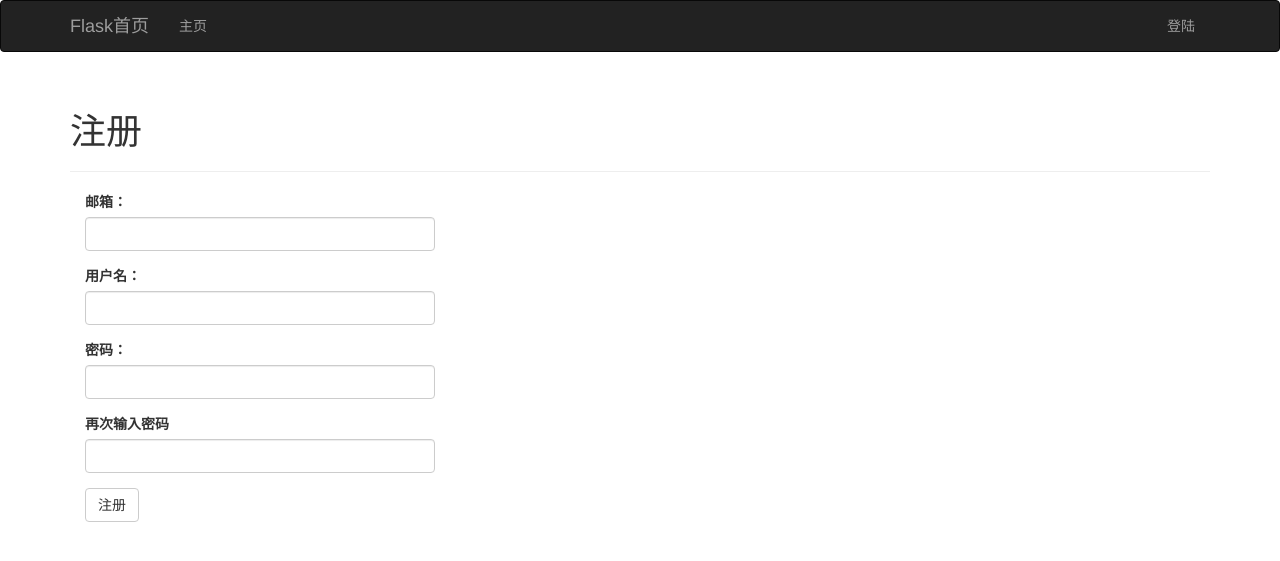
After one commit to fyue/flaskForum, a Flask app: page /auth/register in a window 1280 px wide. The commit adds this page. Shown: the top 561 px of the page. Run offline with Flask 2, Linux system fonts and the light colour scheme; some libraries are stand-ins or nearby versions.

Commit message:
register

```diff
--- a/app/auth/forms.py
+++ b/app/auth/forms.py
@@ -1,9 +1,25 @@
 from flask_wtf import FlaskForm
-from wtforms import StringField, PasswordField, BooleanField, SubmitField
-from wtforms.validators import Required, Length, Email
+from wtforms import StringField, PasswordField, BooleanField, SubmitField, \
+                    ValidationError
+from wtforms.validators import Required, Length, Email, Regexp, EqualTo
+from ..models import User
 
 class LoginForm(FlaskForm):
-    email = StringField("邮箱", validators = [Required(), Length(1, 64), Email()])
-    password = PasswordField("密码", validators = [Required()])
+    email = StringField("邮箱:", validators = [Required(), Length(1, 64), Email()])
+    password = PasswordField("密码:", validators = [Required()])
     remember_me = BooleanField("保持登陆")
     submit = SubmitField("提交")
+
+class RegistrationForm(FlaskForm):
+    email = StringField("邮箱：", validators=[Required(), Length(1, 64), Email()])
+    username = StringField("用户名：", validators=[Required(), Length(1, 64), \
+                Regexp("^[A-Za-z][A-Za-z0-9_.]*$", 0, "用户名必须只由字母、数字、点或"
+                                                      "下划线组成")])
+    password = PasswordField("密码：", validators=[Required()])
+    password2 = PasswordField("再次输入密码", validators=[Required(), \
+                                            EqualTo("password", "两次密码需要一致")])
+    submit = SubmitField("注册")
+
+    def validate_email(self, field):
+        if User.query.filter_by(email=field.data).first():
+            raise ValidationError("邮箱已被注册，请尝试其他邮箱")
--- a/app/auth/views.py
+++ b/app/auth/views.py
@@ -1,8 +1,10 @@
 from flask import render_template, redirect, request, url_for, flash
 from . import auth
-from .forms import LoginForm
-from flask_login import login_user, login_required, logout_user
+from .forms import LoginForm, RegistrationForm
+from flask_login import login_user, login_required, logout_user, current_user
 from ..models import User
+from .. import db
+from ..email import send_email
 
 
 @auth.route("/login", methods=["GET", "POST"])
@@ -22,3 +24,15 @@ def logout():
     logout_user()
     flash("你已顺利退出.")
     return redirect(url_for("main.index"))
+
+@auth.route("/register", methods=["GET", "POST"])
+def register():
+    form = RegistrationForm()
+    if form.validate_on_submit():
+        user = User(email=form.email.data,
+                    username = form.username.data,
+                    password=form.password.data)
+        db.session.add(user)
+        flash("您已成功注册.")
+        return redirect(url_for("auth.login"))
+    return render_template("auth/register.html", form=form)
--- /dev/null
+++ b/app/templates/auth/register.html
@@ -0,0 +1,13 @@
+{% extends "base.html" %}
+{% import "bootstrap/wtf.html" as wtf %}
+
+{% block title %}Flask - 注册{% endblock %}
+
+{% block page_content %}
+<div class="page-header">
+    <h1>注册</h1>
+</div>
+<div class="col-md-4">
+    {{ wtf.quick_form(form) }}
+</div>
+{% endblock %}
--- a/app/templates/index.html
+++ b/app/templates/index.html
@@ -7,7 +7,7 @@
 <div class="page-header">
     <h1>你好，
     {%  if current_user.is_authenticated %}
-        {{ current_user.name }}
+        {{ current_user.username }}
     {% else %}
         Stranger
     {% endif %}!
--- a/requirements.txt
+++ b/requirements.txt
@@ -14,4 +14,6 @@ WTForms
 Werkzeug
 alembic
 blinker
+click
 itsdangerous
+python-editor
```
Also changed, not shown: app/templates/auth/login.html (+7 -0 lines).
